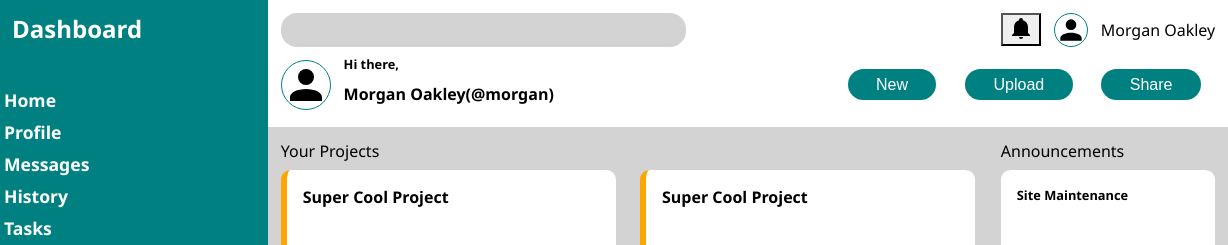
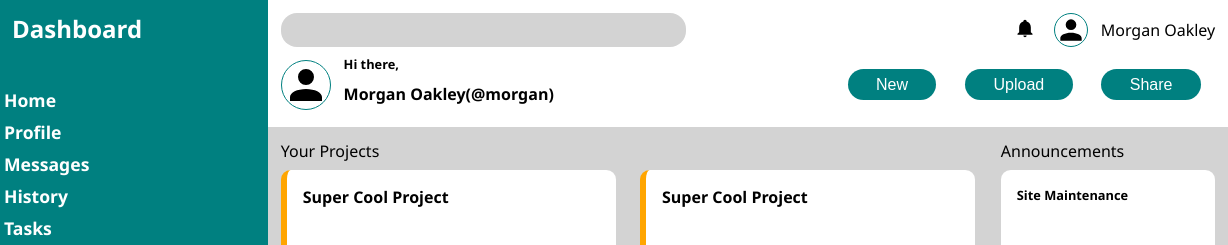
Before and after one commit to ZaleXypher/OdinProjectAdminDash, a plain HTML site: page index.html in a window 1280 px wide. Shown: the top 245 px of the page, 52-1280 px from the left. Drawn offline with Linux system fonts and the light colour scheme.

Commit message:
fix notification button background

```diff
--- a/style.css
+++ b/style.css
@@ -69,11 +69,11 @@ input[type="search"]{
     border-radius: 1rem;
 }
 
-.bell{
-    width: 1.5rem;
+.perprof > button{
+    width: 2rem;
     border-style: none;
     background: none;
-    background-color: transparent;
+    background-color: white;
 }
 
 .perprof{
```
